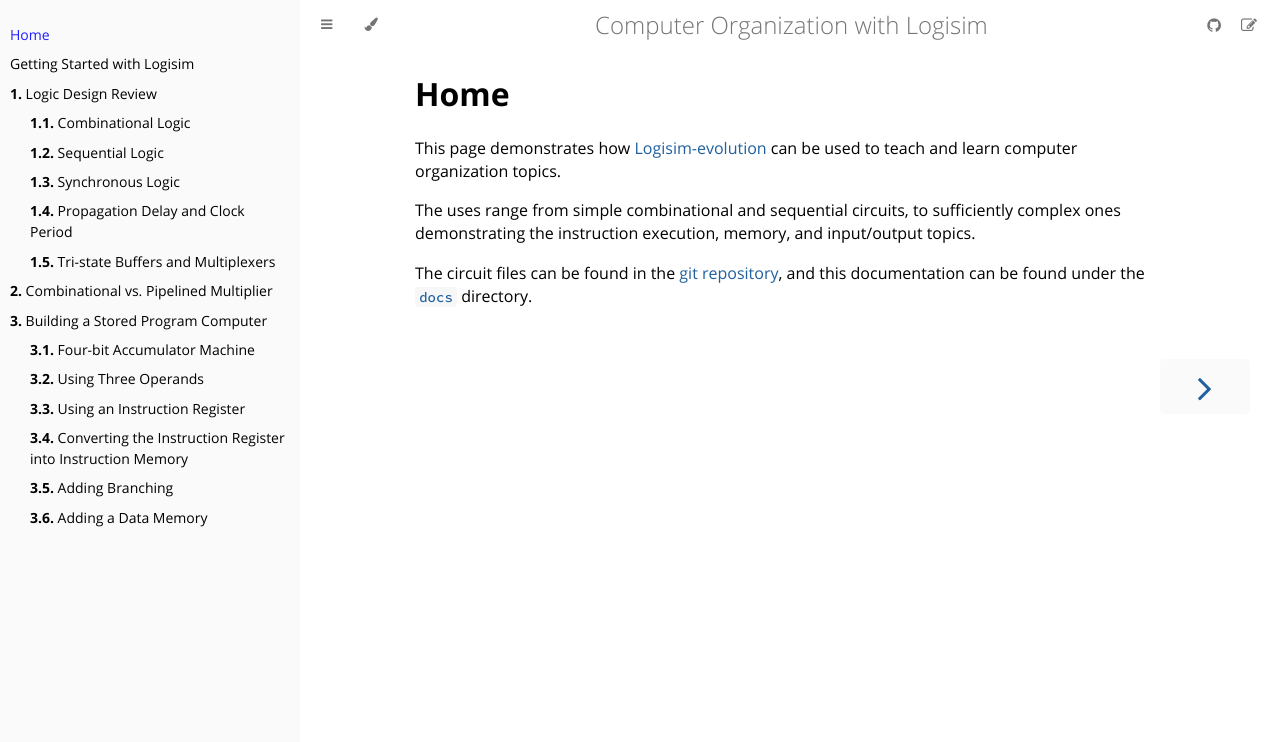
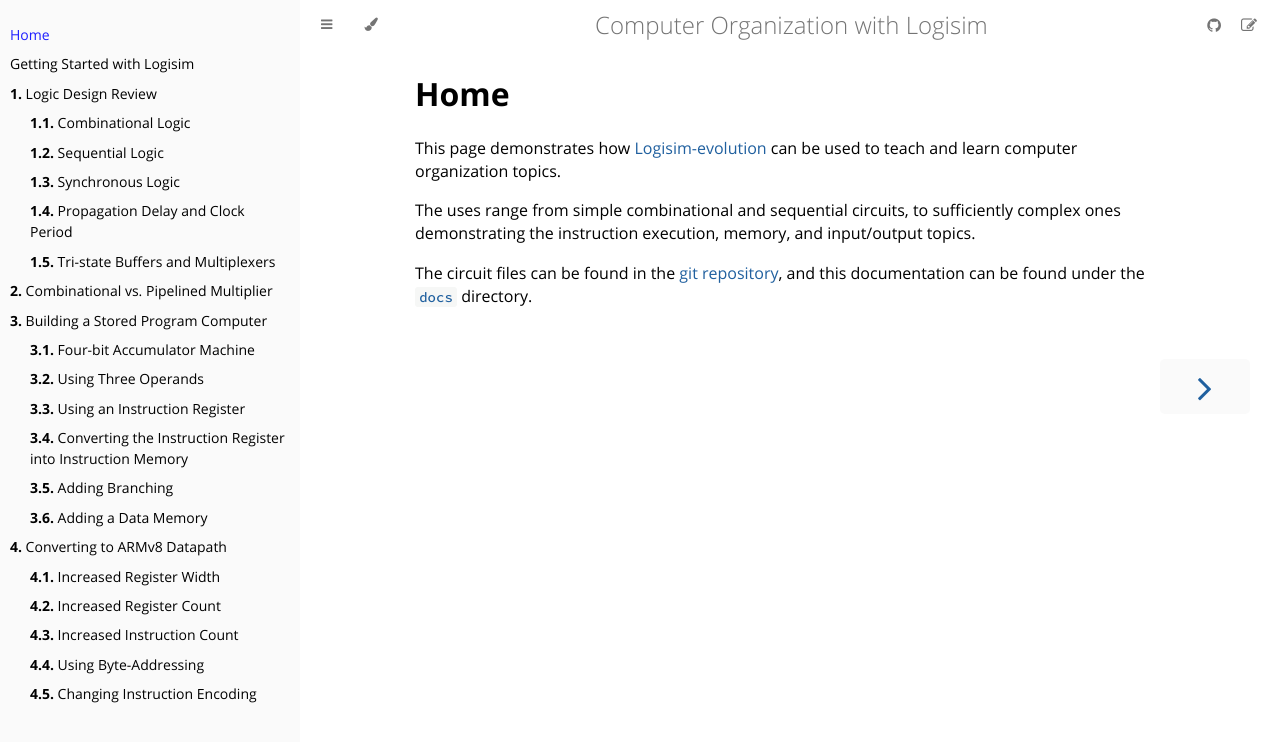
Before and after one commit to mkayaalp/computer-organization-logisim, a Jekyll site: the page built from docs/index.md, in a window 1280 px wide. Shown: the top 742 px of the page. Built offline with Jekyll 4.4.1, drawn with Linux system fonts in a browser that asks for light colours.

Commit message:
Add fourth chapter skeleton

```diff
--- a/docs/_config.yml
+++ b/docs/_config.yml
@@ -24,6 +24,13 @@ chapters:
       - path: chapters/instruction-memory.md
       - path: chapters/branching.md
       - path: chapters/data-memory.md
+  - path: chapters/converting-to-armv8.md
+    sections:
+      - path: chapters/increased-register-width.md
+      - path: chapters/increased-register-count.md
+      - path: chapters/increased-instruction-size.md
+      - path: chapters/use-byte-addressing.md
+      - path: chapters/change-instruction-encoding.md
 
 
 # Build settings
```
Also changed, not shown: docs/chapters/change-instruction-encoding.md (added, +6 -0 lines), docs/chapters/converting-to-armv8.md (added, +8 -0 lines), docs/chapters/increased-instruction-size.md (added, +6 -0 lines), docs/chapters/increased-register-count.md (added, +6 -0 lines), docs/chapters/increased-register-width.md (added, +6 -0 lines), docs/chapters/use-byte-addressing.md (added, +6 -0 lines).
